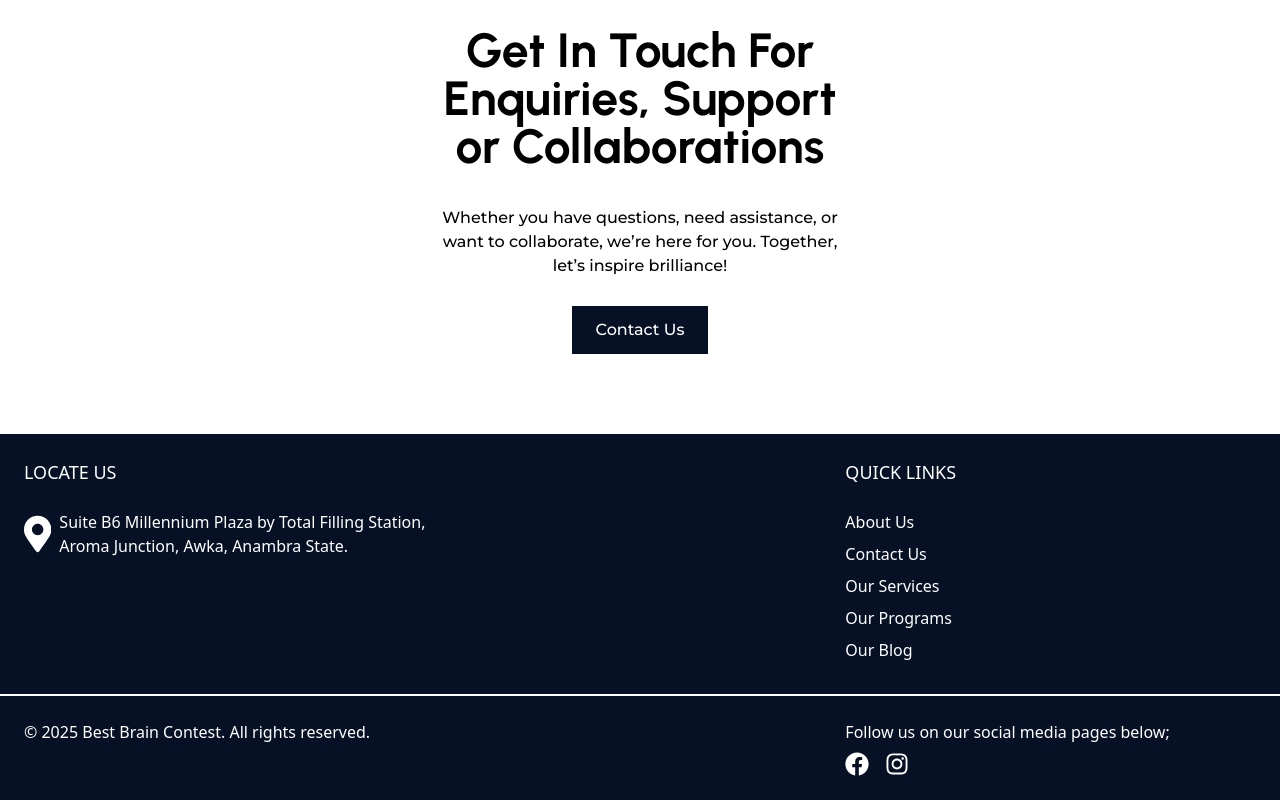
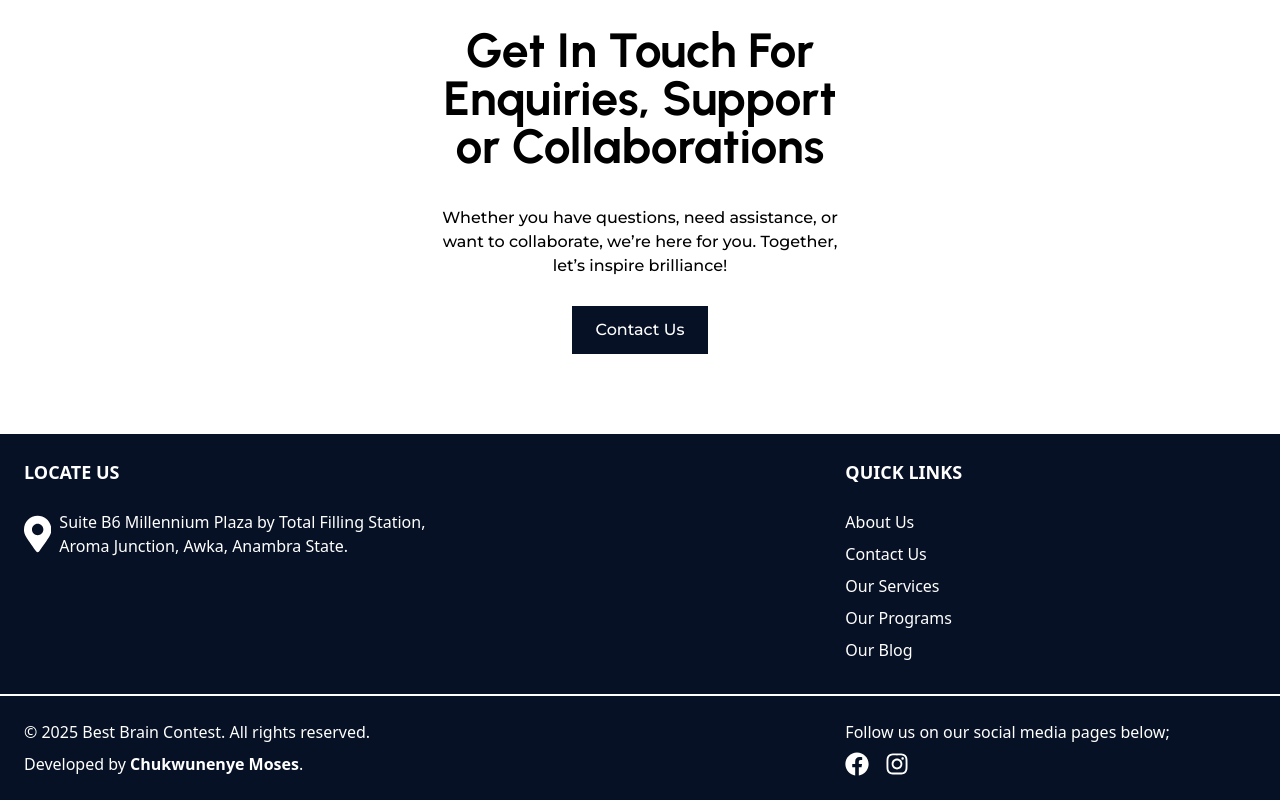
Before and after one commit to Moscolape/best-brain-contest-frontend, a React (Vite) app: page / in a window 1280 px wide. Shown: the part 4315-5115 px from the top of the page. Built offline with nearby package versions, Linux system fonts and the light colour scheme; a web font is replaced by a local one.

Commit message:
update: add developer link to the footer

```diff
--- a/src/components/footer.tsx
+++ b/src/components/footer.tsx
@@ -31,10 +31,10 @@ const quickLinks = [
     text: "Our Programs",
     href: "/programs",
   },
-//   {
-//     text: "Our Gallery",
-//     href: "/gallery",
-//   },
+  //   {
+  //     text: "Our Gallery",
+  //     href: "/gallery",
+  //   },
   {
     text: "Our Blog",
     href: "/blog",
@@ -49,8 +49,8 @@ export default function Footer() {
   return (
     <div className="w-full bg-[#071125] text-white text-body1 mt-20">
       <div className="flex sm:flex-row flex-col justify-between items-start sm:p-6 p-3">
-        <div className="sm:w-1/3" data-aos = "fade-up">
-          <h1 className="text-lg">LOCATE US</h1>
+        <div className="sm:w-1/3" data-aos="fade-up">
+          <h1 className="text-lg font-bold">LOCATE US</h1>
           <br />
           <div className="flex items-center">
             <FaMapMarkerAlt className="text-white text-5xl mr-2" />
@@ -60,8 +60,8 @@ export default function Footer() {
             </p>
           </div>
         </div>
-        <div className="sm:w-1/3 sm:mt-0 mt-10" data-aos = "fade-down">
-          <h1 className="text-lg">QUICK LINKS</h1>
+        <div className="sm:w-1/3 sm:mt-0 mt-10" data-aos="fade-down">
+          <h1 className="text-lg font-bold">QUICK LINKS</h1>
           <br />
           <div className="flex flex-col">
             {quickLinks.map((link, index) => (
@@ -81,6 +81,18 @@ export default function Footer() {
         <div className="sm:w-1/3">
           <p className="sm:px-0 mo:px-7 sm:text-body2 mo:text-sub">
             &copy; 2025 Best Brain Contest. All rights reserved.
+          </p>
+          <p className="mt-2">
+            Developed by{" "}
+            <b>
+              <a
+                href="https://chukwunenye-moses-portfolio.vercel.app/portfolio"
+                target="_blank"
+              >
+                Chukwunenye Moses
+              </a>
+            </b>
+            .
           </p>
         </div>
         <div className="sm:w-1/3 mo:w-1/5 hidden sm:block">
```
